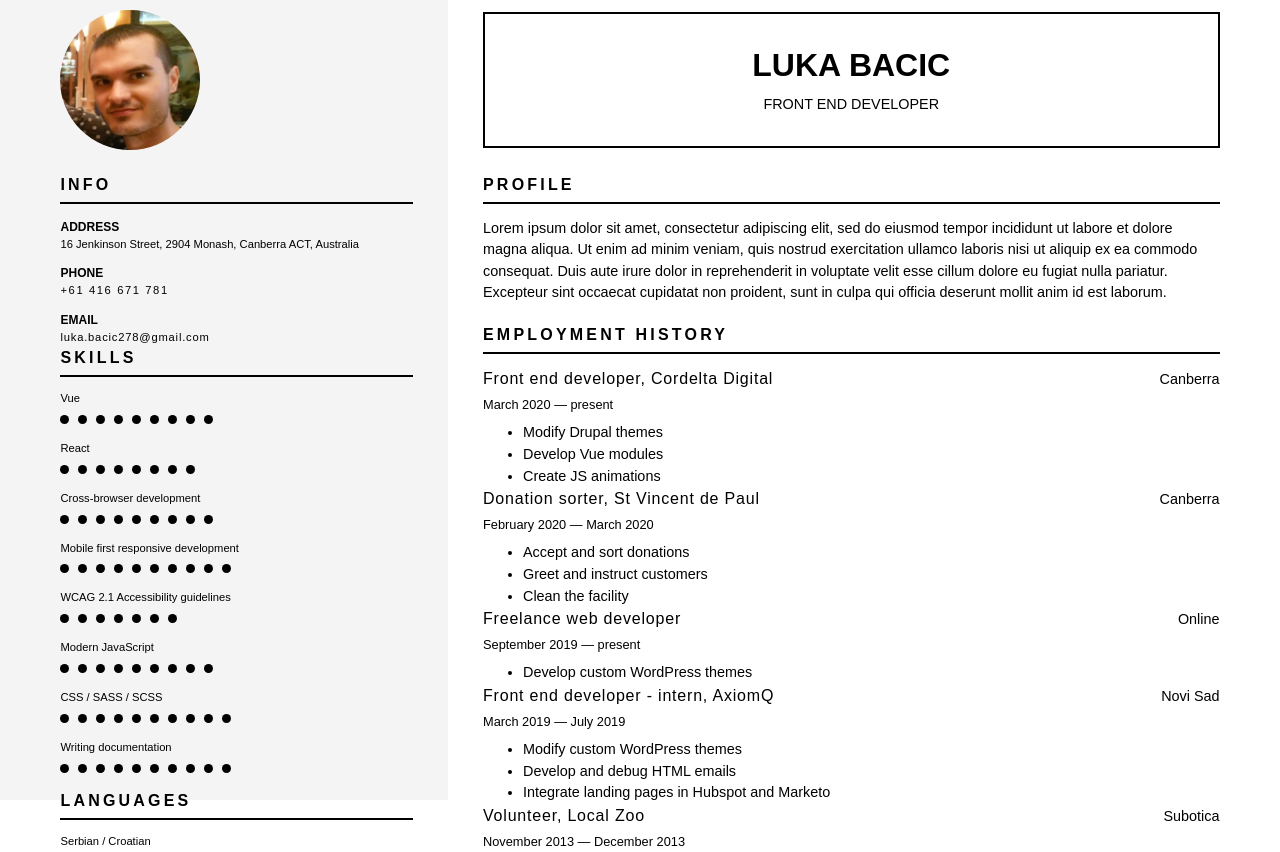
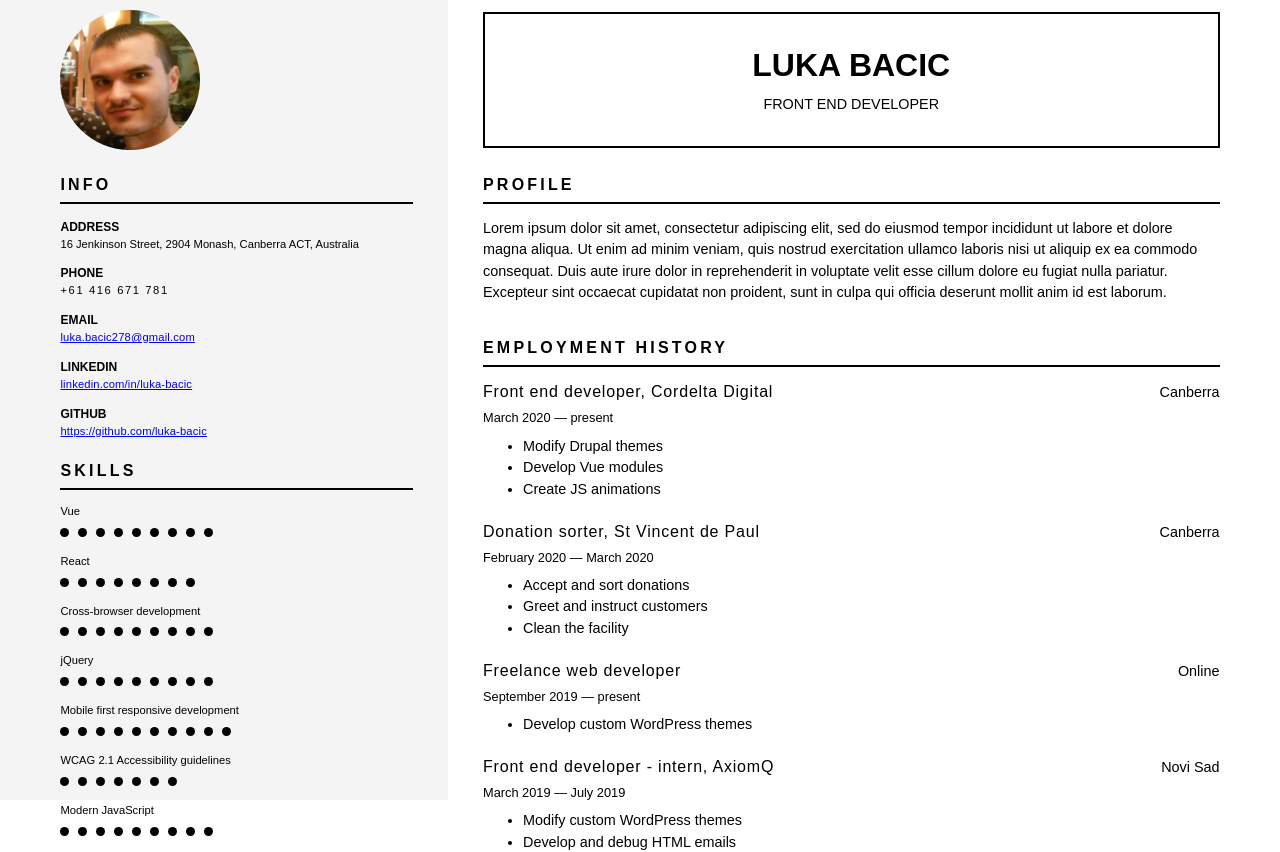
Before and after one commit to luka-bacic/cv-builder, a Vue app: page / in a window 1280 px wide. Shown: the top 852 px of the page. Built offline with nearby package versions, Linux system fonts and the light colour scheme.

Commit message:
Add github and LinkedIn

```diff
--- a/src/components/content/ContactInfo.vue
+++ b/src/components/content/ContactInfo.vue
@@ -1,15 +1,33 @@
 <template>
   <div class="info smaller">
-    <h2>Info</h2>
+    <h2 v-if="address || phone || email || linkedIn || github">
+      Info
+    </h2>
 
-    <h3>Address</h3>
-    <p>{{ address }}</p>
+    <div v-if="address">
+      <h3>Address</h3>
+      <p>{{ address }}</p>
+    </div>
 
-    <h3>Phone</h3>
-    <p class="info__phone">{{ phone }}</p>
+    <div v-if="phone">
+      <h3>Phone</h3>
+      <p class="info__phone">{{ phone }}</p>
+    </div>
 
-    <h3>Email</h3>
-    <p class="info__email">{{ email }}</p>
+    <div v-if="email">
+      <h3>Email</h3>
+      <a :href="`mailto:${email}`" class="info__email">{{ email }}</a>
+    </div>
+
+    <div v-if="linkedIn">
+      <h3>LinkedIn</h3>
+      <a :href="linkedIn" class="info__linkedin">{{ linkedIn }}</a>
+    </div>
+
+    <div v-if="github">
+      <h3>GitHub</h3>
+      <a :href="github" class="info__github">{{ github }}</a>
+    </div>
   </div>
 </template>
 
@@ -31,18 +49,22 @@ export default {
       required: true,
       default: 'ana.amari@overwatch.org',
     },
+    linkedIn: {
+      type: String,
+    },
+    github: {
+      type: String,
+    },
   },
 };
 </script>
 
 <style lang="scss" scoped>
 .info {
-  p {
-    // font-size: 0.8rem;
-  }
-
-  &__email {
-    letter-spacing: 0.05rem;
+  &__email,
+  &__linkedin,
+  &__github {
+    letter-spacing: 0.01rem;
   }
 
   &__phone {
--- a/src/components/layout/Main.vue
+++ b/src/components/layout/Main.vue
@@ -36,13 +36,22 @@ export default {
 
 <style lang="scss">
 .main-content > div {
-  margin-top: $pm-sm;
+  padding-top: $pm-sm;
 
   &:first-of-type {
-    margin-top: 0;
+    padding-top: 0;
   }
 
   > div {
+    &.education__school,
+    &.history__employment {
+      padding-top: 1.2rem;
+
+      &:first-of-type {
+        padding-top: 0;
+      }
+    }
+
     @media print {
       page-break-inside: avoid;
 
--- a/src/components/layout/Sidebar.vue
+++ b/src/components/layout/Sidebar.vue
@@ -2,7 +2,13 @@
   <aside class="sidebar ">
     <div class="sidebar__bgcolor"></div>
     <div class="sidebar__content">
-      <ContactInfo :address="address" :phone="phone" :email="email" />
+      <ContactInfo
+        :address="address"
+        :phone="phone"
+        :email="email"
+        :linkedIn="linkedIn"
+        :github="github"
+      />
       <SkillGroup title="Skills" :skills="skills" />
       <SkillGroup title="Languages" :skills="languages" />
       <Hobbies :hobbies="hobbies" />
@@ -14,7 +20,16 @@
 import ContactInfo from '../content/ContactInfo';
 import SkillGroup from '../reusable/SkillGroup';
 import Hobbies from '../content/Hobbies';
-import { address, phone, email, skills, languages, hobbies } from '../../data';
+import {
+  address,
+  phone,
+  email,
+  linkedIn,
+  github,
+  skills,
+  languages,
+  hobbies,
+} from '../../data';
 
 export default {
   components: {
@@ -31,6 +46,8 @@ export default {
       skills: skills,
       languages: languages,
       hobbies: hobbies,
+      linkedIn: linkedIn,
+      github: github,
     };
   },
 };
@@ -46,6 +63,14 @@ export default {
   &__content {
     position: relative;
     z-index: 10;
+
+    > div {
+      padding-top: 1.2rem;
+
+      &:first-of-type {
+        padding-top: 0;
+      }
+    }
   }
 
   &__bgcolor {
--- a/src/data.js
+++ b/src/data.js
@@ -1,13 +1,6 @@
-export const name = 'Luka Bacic';
-
-export const job = 'Front end developer';
-
-export const address =
-  '16 Jenkinson Street, 2904 Monash, Canberra ACT, Australia';
-
-export const phone = '+61 416 671 781';
-
-export const email = 'luka.bacic278@gmail.com';
+// Summary, first section on the right hand side
+export const profile =
+  'Lorem ipsum dolor sit amet, consectetur adipiscing elit, sed do eiusmod tempor incididunt ut labore et dolore magna aliqua. Ut enim ad minim veniam, quis nostrud exercitation ullamco laboris nisi ut aliquip ex ea commodo consequat. Duis aute irure dolor in reprehenderit in voluptate velit esse cillum dolore eu fugiat nulla pariatur. Excepteur sint occaecat cupidatat non proident, sunt in culpa qui officia deserunt mollit anim id est laborum.';
 
 export const skills = [
   {
@@ -20,6 +13,10 @@ export const skills = [
   },
   {
     name: 'Cross-browser development',
+    xp: 9,
+  },
+  {
+    name: 'jQuery',
     xp: 9,
   },
   {
@@ -44,6 +41,21 @@ export const skills = [
   },
 ];
 
+export const name = 'Luka Bacic';
+
+export const job = 'Front end developer';
+
+export const address =
+  '16 Jenkinson Street, 2904 Monash, Canberra ACT, Australia';
+
+export const phone = '+61 416 671 781';
+
+export const email = 'luka.bacic278@gmail.com';
+
+export const linkedIn = 'linkedin.com/in/luka-bacic';
+
+export const github = 'https://github.com/luka-bacic';
+
 export const languages = [
   {
     name: 'Serbian / Croatian',
@@ -56,10 +68,6 @@ export const languages = [
 ];
 
 export const hobbies = 'Swimming, reading, cooking, turtle breeding';
-
-// Summary, first section on the right hand side
-export const profile =
-  'Lorem ipsum dolor sit amet, consectetur adipiscing elit, sed do eiusmod tempor incididunt ut labore et dolore magna aliqua. Ut enim ad minim veniam, quis nostrud exercitation ullamco laboris nisi ut aliquip ex ea commodo consequat. Duis aute irure dolor in reprehenderit in voluptate velit esse cillum dolore eu fugiat nulla pariatur. Excepteur sint occaecat cupidatat non proident, sunt in culpa qui officia deserunt mollit anim id est laborum.';
 
 // Work experience
 export const work = [
```
